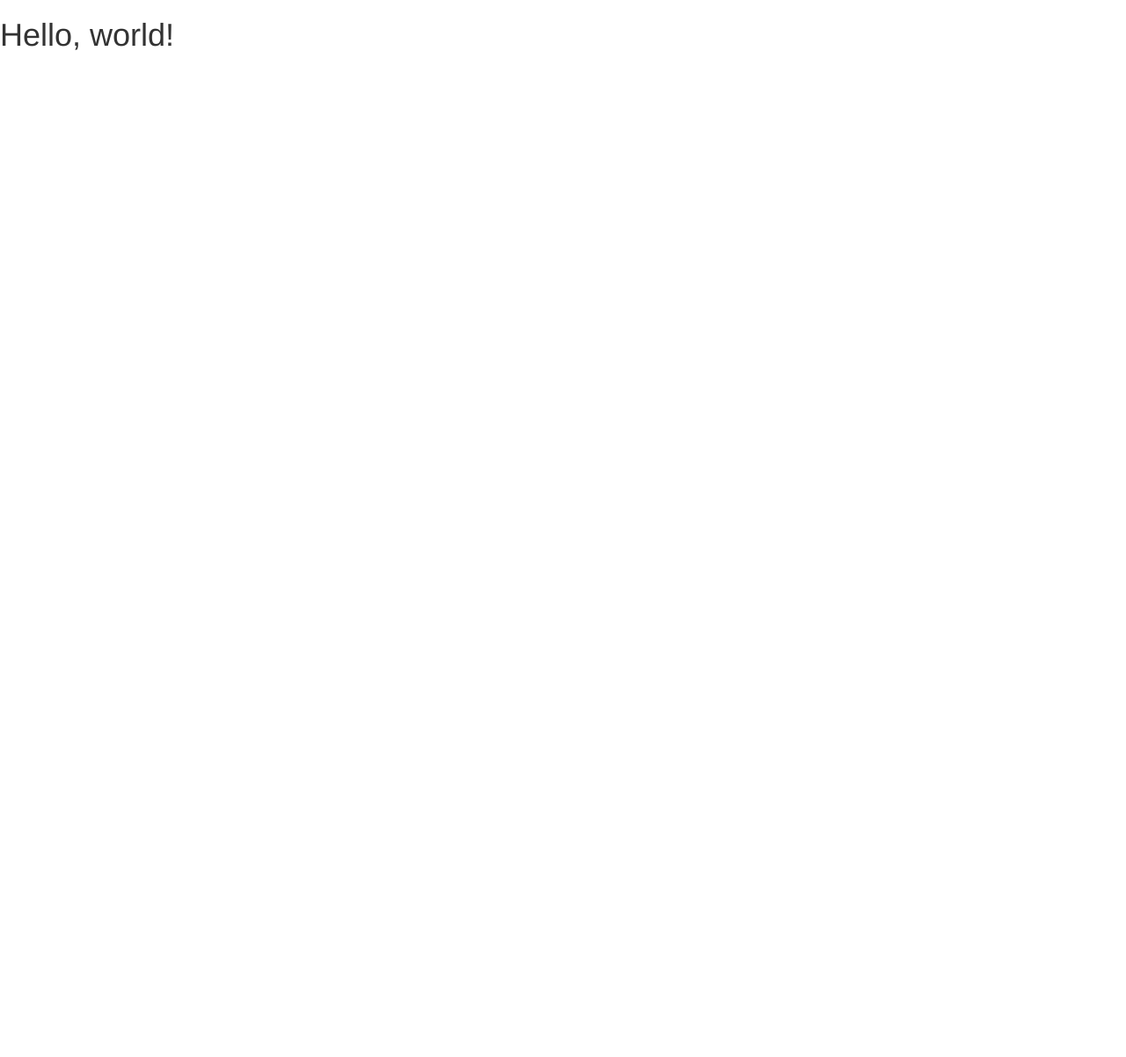
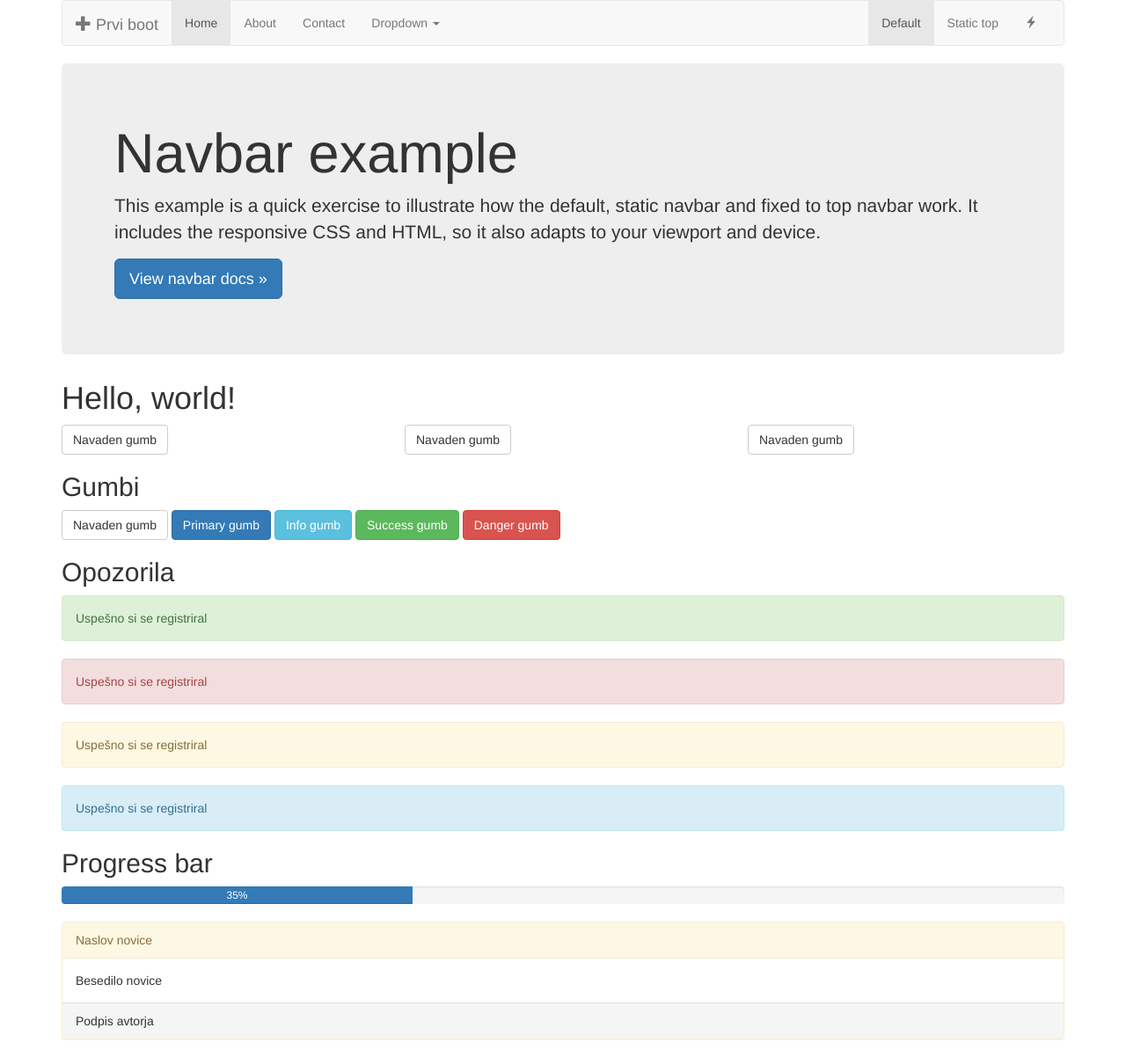
Before and after one commit to JanezVP/prvi-bootstrap, a plain HTML site: page Index.html in a window 1280 px wide. Shown: the whole page at 88% size. Before the commit the page ends 800 px from the top, so only its background shows below. Drawn offline with nearby package versions, Linux system fonts and the light colour scheme.

Commit message:
spremenjen index

```diff
--- a/Index.html
+++ b/Index.html
@@ -5,15 +5,112 @@
         <meta http-equiv="X-UA-Compatible" content="IE=edge">
         <meta name="viewport" content="width=device-width, initial-scale=1">
         <!-- The above 3 meta tags *must* come first in the head; any other head content must come *after* these tags -->
-        <title>Prvi bootstrap</title>
+        <title> Prvi bootstrap</title>
 
         <!-- Bootstrap CSS -->
         <link href="css/bootstrap.min.css" rel="stylesheet">
         <script src="https://ajax.googleapis.com/ajax/libs/jquery/1.11.2/jquery.min.js"></script>
         <script src="js/bootstrap.min.js"></script>
+        <link href="moj_css.css" rel="stylesheet">
+
     </head>
 
     <body>
+        <div class="container">
+
+      <!-- Static navbar -->
+      <nav class="navbar navbar-default">
+        <div class="container-fluid">
+          <div class="navbar-header">
+            <button type="button" class="navbar-toggle collapsed" data-toggle="collapse" data-target="#navbar" aria-expanded="false" aria-controls="navbar">
+              <span class="sr-only">Toggle navigation</span>
+              <span class="icon-bar"></span>
+              <span class="icon-bar"></span>
+              <span class="icon-bar"></span>
+            </button>
+            <a class="navbar-brand" href="#"><i class="glyphicon glyphicon-plus"></i> Prvi boot</a>
+          </div>
+          <div id="navbar" class="navbar-collapse collapse">
+            <ul class="nav navbar-nav">
+              <li class="active"><a href="#">Home</a></li>
+              <li><a href="#">About</a></li>
+              <li><a href="#">Contact</a></li>
+              <li class="dropdown">
+                <a href="#" class="dropdown-toggle" data-toggle="dropdown" role="button" aria-haspopup="true" aria-expanded="false">Dropdown <span class="caret"></span></a>
+                <ul class="dropdown-menu">
+                  <li><a href="#">Action</a></li>
+                  <li><a href="#">Another action</a></li>
+                  <li><a href="#">Something else here</a></li>
+                  <li role="separator" class="divider"></li>
+                  <li class="dropdown-header">Nav header</li>
+                  <li><a href="#">Separated link</a></li>
+                  <li><a href="#">One more separated link</a></li>
+                </ul>
+              </li>
+            </ul>
+            <ul class="nav navbar-nav navbar-right">
+              <li class="active"><a href="./">Default <span class="sr-only">(current)</span></a></li>
+              <li><a href="../navbar-static-top/">Static top</a></li>
+              <li><a href="../navbar-fixed-top/"><i class="glyphicon glyphicon-flash"></i> </a></li>
+            </ul>
+          </div><!--/.nav-collapse -->
+        </div><!--/.container-fluid -->
+      </nav>
+
+      <!-- Main component for a primary marketing message or call to action -->
+      <div class="jumbotron">
+        <h1>Navbar example</h1>
+        <p>This example is a quick exercise to illustrate how the default, static navbar and fixed to top navbar work. It includes the responsive CSS and HTML, so it also adapts to your viewport and device.</p>
+        <p>
+          <a class="btn btn-lg btn-primary" href="../../components/#navbar" role="button">View navbar docs &raquo;</a>
+        </p>
+      </div>
+
+
+
+
         <h1>Hello, world!</h1>
+        <div class="row">
+            <div class="col-sm-4"><button class="btn btn-default">Navaden gumb</button></div>
+            <div class="col-sm-4"><button class="btn btn-default">Navaden gumb</button></div>
+            <div class="col-sm-4"><button class="btn btn-default">Navaden gumb</button></div>
+            </div>
+
+
+        <div>
+        <h2>Gumbi</h2>
+        <button class="btn btn-default">Navaden gumb</button>
+        <button class="btn btn-primary">Primary gumb</button>
+        <button class="btn btn-info">Info gumb</button>
+        <button class="btn btn-success">Success gumb</button>
+        <button class="btn btn-danger">Danger gumb</button>
+        </div>
+        <div>
+        <h2>Opozorila</h2>
+        <div class="alert alert-success" role="alert">Uspešno si se registriral
+        </div>
+        <div class="alert alert-danger" role="alert">Uspešno si se registriral
+        </div>
+        <div class="alert alert-warning" role="alert">Uspešno si se registriral
+        </div>
+        <div class="alert alert-info" role="alert">Uspešno si se registriral
+        </div>
+        </div>
+        <div>
+            <h2>Progress bar</h2>
+            <div class="progress"> <!-- Nosilec -->
+                 <div class="progress-bar" style="width:35%" role="pogressbar">35%</div> <!--Da zapolni -->
+            </div>
+        </div>
+        <div>
+            <div class="panel panel-warning">
+              <div class="panel-heading">Naslov novice</div>
+              <div class="panel-body">Besedilo novice</div>
+              <div class="panel-footer">Podpis avtorja</div>
+            </div>
+
+        </div>
+        </div>
+        </div> <!-- /container -->
     </body>
 </html>
```
